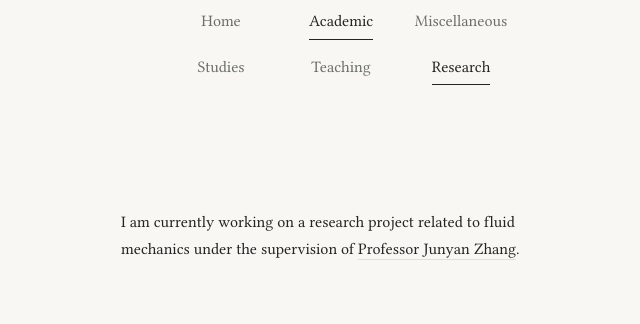
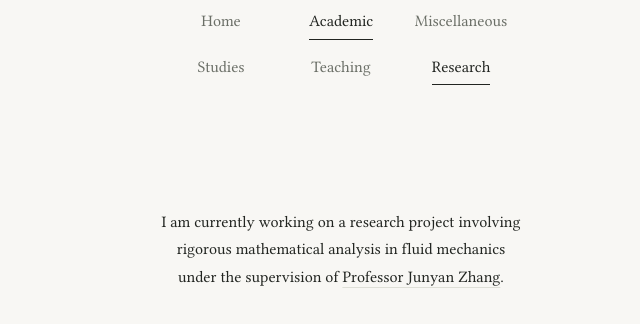
Before and after one commit to boruihu/boruihu.github.io, a plain HTML site: page academic.html in a window 1280 px wide. Both pictures are taken after a click on the button "Research". Shown: the part 74-398 px from the top of the page, without its empty margins (299-939 px from the left). Drawn offline with Linux system fonts and the light colour scheme.

Commit message:
Center and clarify research description

```diff
--- a/academic.html
+++ b/academic.html
@@ -8,7 +8,7 @@
     <meta name="color-scheme" content="light">
     <title>Academic · Borui Hu</title>
     <link rel="icon" href="favicon.svg" type="image/svg+xml">
-    <link rel="stylesheet" href="styles.css?v=32">
+    <link rel="stylesheet" href="styles.css?v=33">
   </head>
   <body>
     <a class="skip-link" href="#main">Skip to content</a>
@@ -28,7 +28,7 @@
       </header>
       <main class="page" id="main" tabindex="-1">
         <section id="research-panel" class="academic-panel" aria-label="Research" hidden>
-          <p class="teaching-description">I am currently working on a research project related to fluid mechanics under the supervision of <span class="book-title"><a href="https://www.zhangjy9610.me/">Professor Junyan Zhang</a></span>.</p>
+          <p class="research-description">I am currently working on a research project involving rigorous mathematical analysis in fluid mechanics under the supervision of <span class="book-title"><a href="https://www.zhangjy9610.me/">Professor Junyan Zhang</a></span>.</p>
         </section>
         <section id="teaching-panel" class="academic-panel" aria-label="Teaching" hidden>
           <h1 class="page-title">Teaching Assistantships</h1>
--- a/styles.css
+++ b/styles.css
@@ -331,6 +331,14 @@ main:focus {
   text-align: left;
 }
 
+.research-description {
+  width: 440px;
+  max-width: 100%;
+  margin: 28px auto 0;
+  text-align: center;
+  text-wrap: balance;
+}
+
 .course-term,
 .course-name {
   display: block;
```
